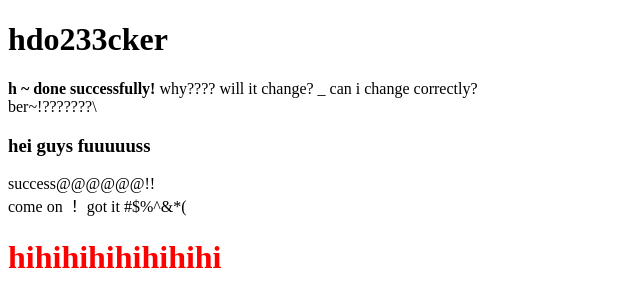
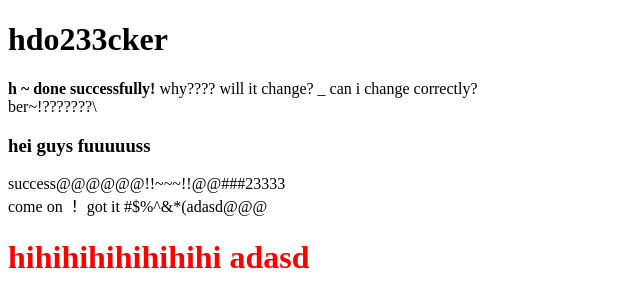
Before and after one commit to Kingbultsea/wechat, a website: page index.html in a window 1280 px wide. Shown: the whole page, without its empty margins (0-640 px from the left). Drawn offline with Linux system fonts and the light colour scheme.

Commit message:
autocomplete

```diff
--- a/index.html
+++ b/index.html
@@ -11,9 +11,10 @@
   ber~!???????\
   <br/>
     <h3>hei guys fuuuuuss</h3>
-  success@@@@@@!!
+  success@@@@@@!!~~~!!@@###23333
   <br/>
-  come on ！  got    it  #$%^&*(
-  <h1 style="color: red">hihihihihihihihi</h1>
+  come on ！  got    it  #$%^&*(adasd@@@
+  <h1 style="color: red">hihihihihihihihi
+  adasd</h1>
   </body>
 </html>
```
